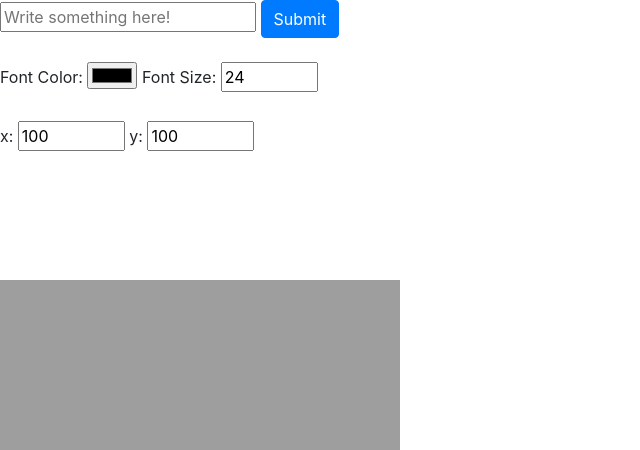
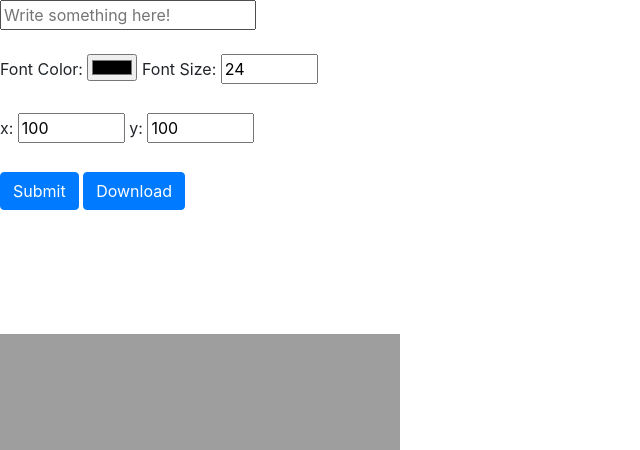
Before and after one commit to peterlc-0881/memegen, a Django app: page /memegen/1/ in a window 1280 px wide. Shown: the top 450 px of the page, without its empty margins (0-640 px from the left). Run offline with Django 3.2, Linux system fonts and the light colour scheme; some libraries are stand-ins or nearby versions.

Commit message:
Added ability to download image

```diff
--- a/mysite/memegen/static/memegen/js/edit_photo.js
+++ b/mysite/memegen/static/memegen/js/edit_photo.js
@@ -8,6 +8,9 @@ window.onload = function () {
 };
 
 change_photo = function() {
+
+	//@TODO: validate user input
+
 	console.log("hi!");
 
 	var canvas = document.getElementById("img-canvas");
@@ -24,6 +27,8 @@ change_photo = function() {
 	*/
 	var ctx	= canvas.getContext("2d");
 
+	ctx.clearRect(0, 0, canvas.width, canvas.height);
+
 	ctx.drawImage(src_img, 0, 100);
 
 	console.log($("#font_size").val());
@@ -37,3 +42,31 @@ change_photo = function() {
 
 	//$(canvas).show();
 };
+
+save_photo = function() {
+	console.log("YES!");
+	var canvas = document.getElementById("img-canvas");
+	var src_img = document.getElementById("src-img");
+	var ctx = canvas.getContext("2d");
+
+	var temp_canvas = document.createElement("canvas");
+	temp_canvas.width = src_img.width + 200;
+	temp_canvas.height = src_img.height + 200;
+
+	var t_ctx = temp_canvas.getContext("2d");
+	t_ctx.drawImage(canvas, 100, 100);
+
+	// Check for browser compatibility
+	if (window.navigator.msSaveBlob) {
+		// for IE / Edge
+		window.navigator.msSaveBlob(temp_canvas.msToBlob(), "meme.png");
+	}
+	else {
+		a = document.createElement("a");
+		document.body.appendChild(a); // must do for firefox, not necessary for chrome
+		a.href = temp_canvas.toDataURL();
+		a.download = "meme.png";
+		a.click();
+		document.body.removeChild(a);
+	}
+}
--- a/mysite/memegen/templates/memegen/edit-photo.html
+++ b/mysite/memegen/templates/memegen/edit-photo.html
@@ -14,7 +14,6 @@
 <body>
     <form id="edit-img-form" onsubmit="return false">
         <input id="form_caption" class="text" name="caption" placeholder="Write something here!" maxlength="140" />
-        <input id="form_submit" type="submit" value="Submit" class="btn btn-primary" onclick="change_photo()" />
         <div><br /></div>
         <div>
             <label for="font_color">Font Color:</label>
@@ -29,6 +28,11 @@
             <label for="ycoord">y:</label>
             <input id="ycoord" type="number" name="y" min="0" max="1000" step="1" value="100" />
         </div>
+        <div><br /></div>
+        <div>
+            <input id="form_submit" type="submit" value="Submit" class="btn btn-primary" onclick="change_photo()" />
+            <input id="download_image" type="submit" value="Download" class="btn btn-primary" onclick="save_photo()" />
+        </div>
     </form>
     <br />
     <!--To be referenced by canvas-->
--- a/mysite/memegen/views.py
+++ b/mysite/memegen/views.py
@@ -26,8 +26,13 @@ def search_photos(request):
 
         if form.is_valid():
             search_query = form.cleaned_data['search_query']
+
+            # @TODO: handle users wanting to view several pages of photos
+
             ret = flickr.photos.search(text=search_query, media='photos', sort='relevance', per_page='10', extras='original_format')
+
             # @TODO: error handling
+
             context = dict(images=[])
 
             for img in ret['photos']['photo']:
@@ -40,16 +45,22 @@ def search_photos(request):
                 else:
                     img_url = img_url + img['secret'] + img_ext
 
-                encoded_url = urllib.parse.quote(img_url, safe='')
+                # @TODO: look into more secure ways of passing in url?
+
+                encoded_url = urllib.parse.quote(img_url, safe='') # must encode to remove / and : => django misinterprets those chars
                 context['images'].append({'url': img_url, 'encoded': encoded_url, 'id': img['id'], 'title': img['title']})
 
             return render(request, 'memegen/display-search.html', context)
         else:
+
             # @TODO: error handling
+
             return HttpResponse("Something is wrong!")
 
     else:
+
         # @TODO: error handling
+
         return HttpResponse("Something is wrong!")
 
 def edit_photo(request, photo_url):
```
